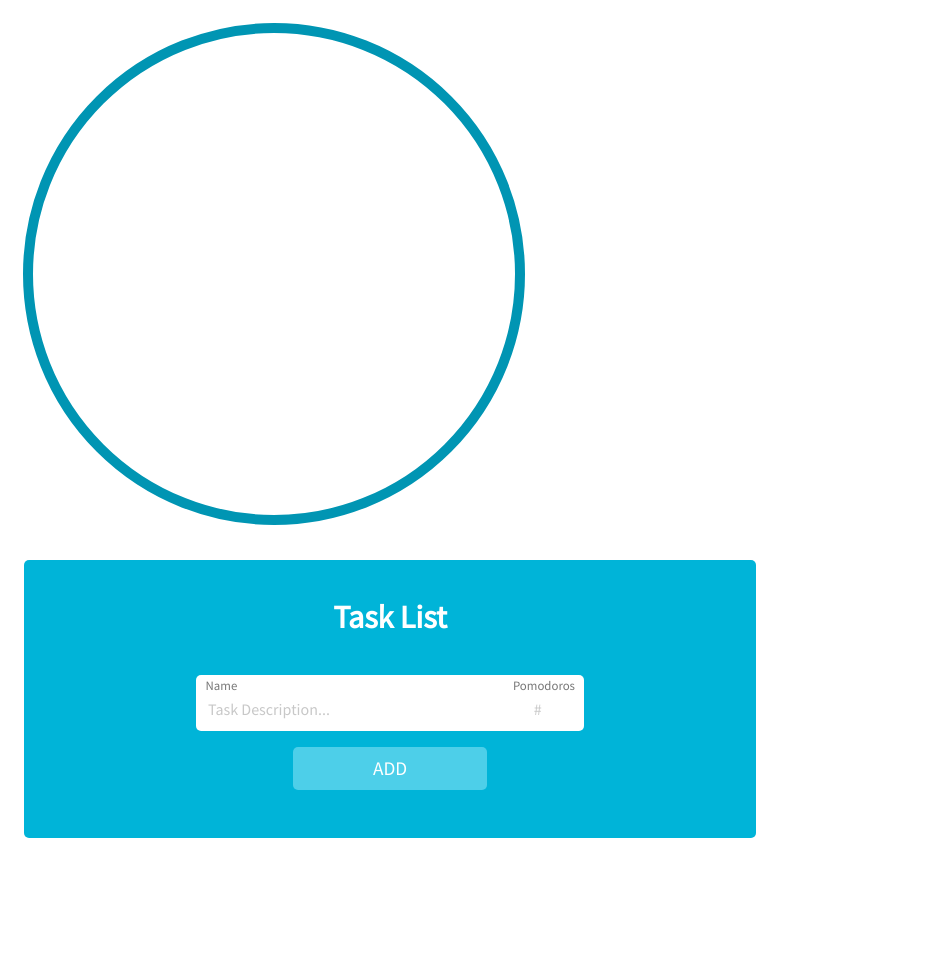
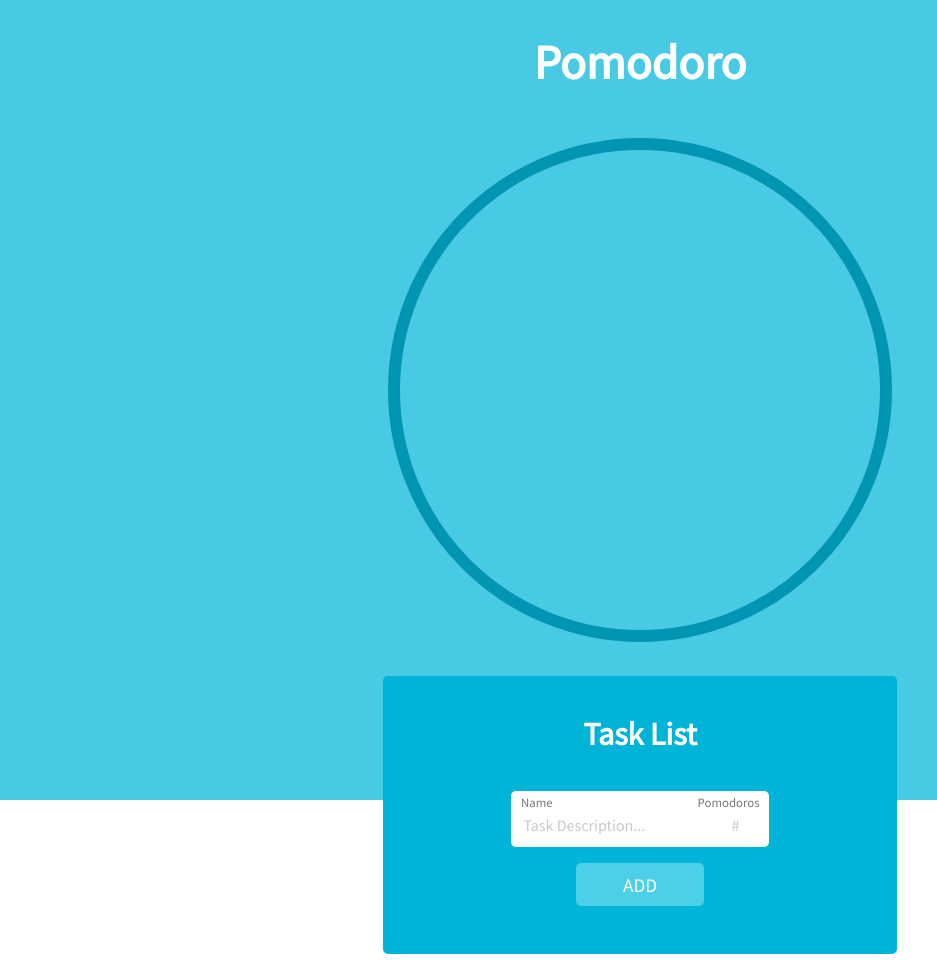
Before and after one commit to seanye24/cse110-w21-group6, a website built with webpack: page src/index.html in a window 1280 px wide. Shown: the whole page, without its empty margins (0-937 px from the left). Before the commit the page ends 854 px from the top, so only its background shows below. Built offline with nearby package versions, Linux system fonts and the light colour scheme; a web font is replaced by a local one.

Commit message:
Set initial page layout

```diff
--- a/src/components/ProgressRing.js
+++ b/src/components/ProgressRing.js
@@ -34,6 +34,11 @@ class ProgressRing extends HTMLElement {
       { class: 'circle' },
       { namespace: svgNamespace },
     );
+    this.baseCircleElement = createElement(
+      'circle',
+      { class: 'base-circle' },
+      { namespace: svgNamespace },
+    );
 
     this._radius = 0;
     this._stroke = 0;
@@ -41,7 +46,7 @@ class ProgressRing extends HTMLElement {
     this.updateComponent(this._radius, this._stroke, this._progress);
 
     this.root.append(this.styleElement, this.svgElement);
-    this.svgElement.appendChild(this.circleElement);
+    this.svgElement.append(this.baseCircleElement, this.circleElement);
   }
 
   /** Updates component view */
@@ -56,12 +61,20 @@ class ProgressRing extends HTMLElement {
         height: ${2 * radius}px;
       }
 
+      .base-circle {
+        stroke: #fff;
+        stroke-dasharray: ${circumference} ${circumference};
+        stroke-dashoffset: 0;
+        fill: #48cae4;
+        stroke-width: ${stroke};
+      }
+
       .circle {
         stroke: #0095b3;
         stroke-dasharray: ${circumference} ${circumference};
         stroke-dashoffset: ${(1 - progress / 100) * circumference};
         fill: transparent;
-        stroke-width: ${stroke};
+        stroke-width: ${stroke + 2};
 
         transition: stroke-dashoffset 0.5s;
         transform: rotate(-90deg);
@@ -72,6 +85,10 @@ class ProgressRing extends HTMLElement {
     this.circleElement.setAttribute('r', normalizedRadius);
     this.circleElement.setAttribute('cx', radius);
     this.circleElement.setAttribute('cy', radius);
+
+    this.baseCircleElement.setAttribute('r', normalizedRadius);
+    this.baseCircleElement.setAttribute('cx', radius);
+    this.baseCircleElement.setAttribute('cy', radius);
   }
 
   attributeChangedCallback(name, oldValue, newValue) {
--- a/src/index.html
+++ b/src/index.html
@@ -23,5 +23,9 @@
     />
     <link rel="icon" href="assets/favicon.ico" />
   </head>
-  <body></body>
+  <body>
+    <div id="main">
+      <h1 class="title">Pomodoro</h1>
+    </div>
+  </body>
 </html>
--- a/src/scripts/index.js
+++ b/src/scripts/index.js
@@ -2,6 +2,7 @@
  * @file Entry point for application
  */
 
+import '../styles/style.css';
 import { initializeTaskList } from './taskList';
 import {
   initializeProgressRing,
@@ -10,13 +11,14 @@ import {
 } from './progressRing';
 
 window.addEventListener('DOMContentLoaded', () => {
+  const mainElement = document.querySelector('#main');
   initializeProgressRing(
-    document.body,
+    mainElement,
     Math.min(window.innerWidth / 3, window.innerHeight / 3),
     10,
     100,
   );
-  initializeTaskList(document.body);
+  initializeTaskList(mainElement);
   startProgressRing(0.5, 60);
   setTimeout(() => {
     setProgress(50);
--- a/src/styles/style.css
+++ b/src/styles/style.css
@@ -1,4 +1,19 @@
 body {
   margin: 0;
   padding: 0;
+  font: 1rem 'Source Sans Pro', sans-serif;
 }
+
+#main {
+  width: 100vw;
+  height: 100vh;
+  background: #48cae4;
+  display: flex;
+  flex-direction: column;
+  align-items: center;
+}
+
+.title {
+  color: #fff;
+  font-size: 3rem;
+}
```
